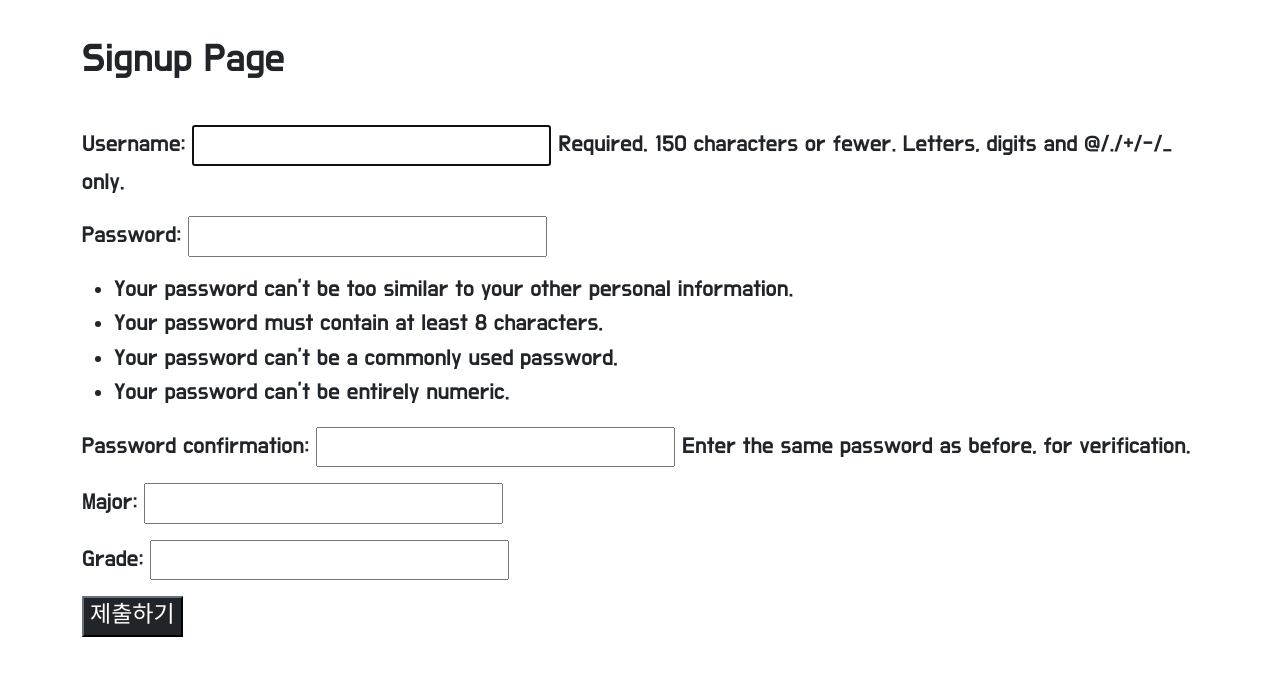
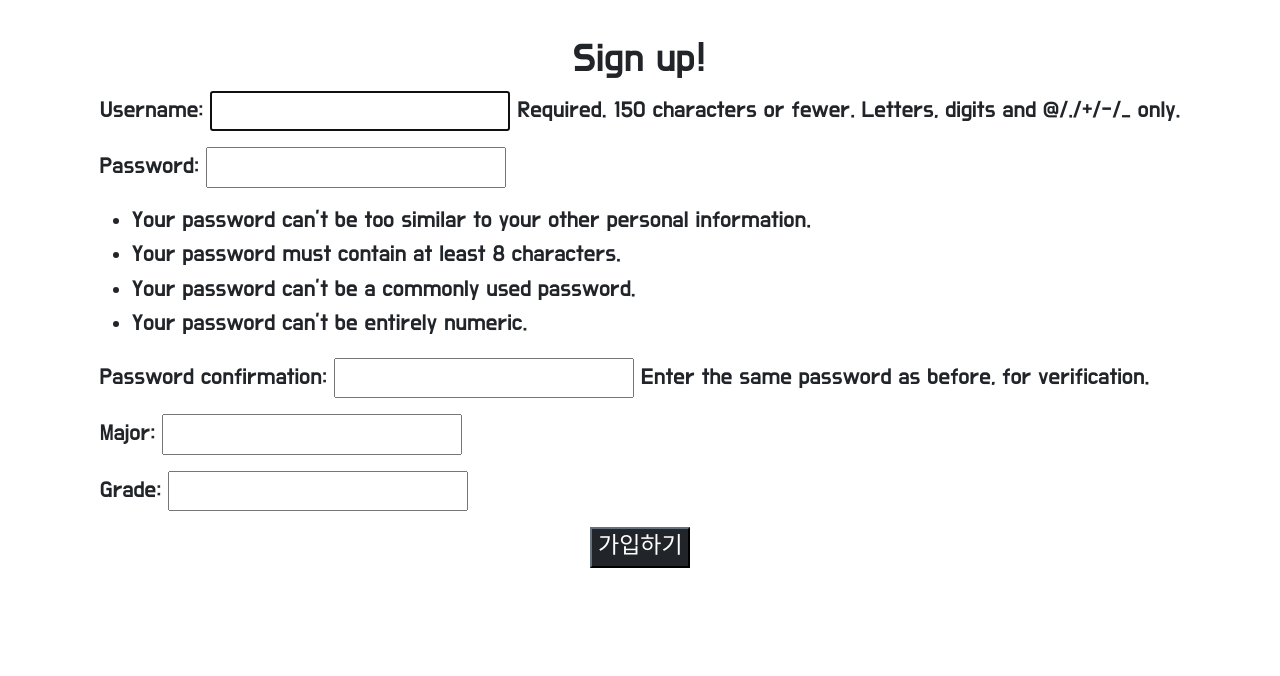
Before and after one commit to jungeun919/Men-to-Men, a Django app: page /accounts/signup/ in a window 1280 px wide. Shown: the part 76-752 px from the top of the page. Run offline with Django 3.2, Linux system fonts and the light colour scheme.

Commit message:
수정중

```diff
--- a/mentomen/accounts/templates/accounts/signup.html
+++ b/mentomen/accounts/templates/accounts/signup.html
@@ -5,16 +5,32 @@
     div{
         font-family: 'Do Hyeon', sans-serif;
         font-size: 23px;
+        display: flex;
+        justify-content: center;
+        align-items: center;
+    }
+    input{
+        width: 300px;
+    }
+    .btn-dark{
+        margin: auto;
+        display: block;
+        width: 100px;
+    }
+    h1{
+        display: flex;
+        justify-content: center;
+        align-items: center;
     }
 </style>
 <div class="container">
     <form action="{% url 'signup' %}" method="post">
         {% csrf_token %}
         <br>
-        <h1>Signup Page</h1>
-        <br>
+        <h1>Sign up!</h1>
         {{form.as_p}}
-        <input class="btn-dark" type="submit" value="제출하기">
+
+        <input class="btn-dark" type="submit" value="가입하기">
     </form>
 </div>
 {% endblock %}
```
Also changed, not shown: mentomen/recruit/templates/recruit/comment_new.html (+41 -7 lines).
